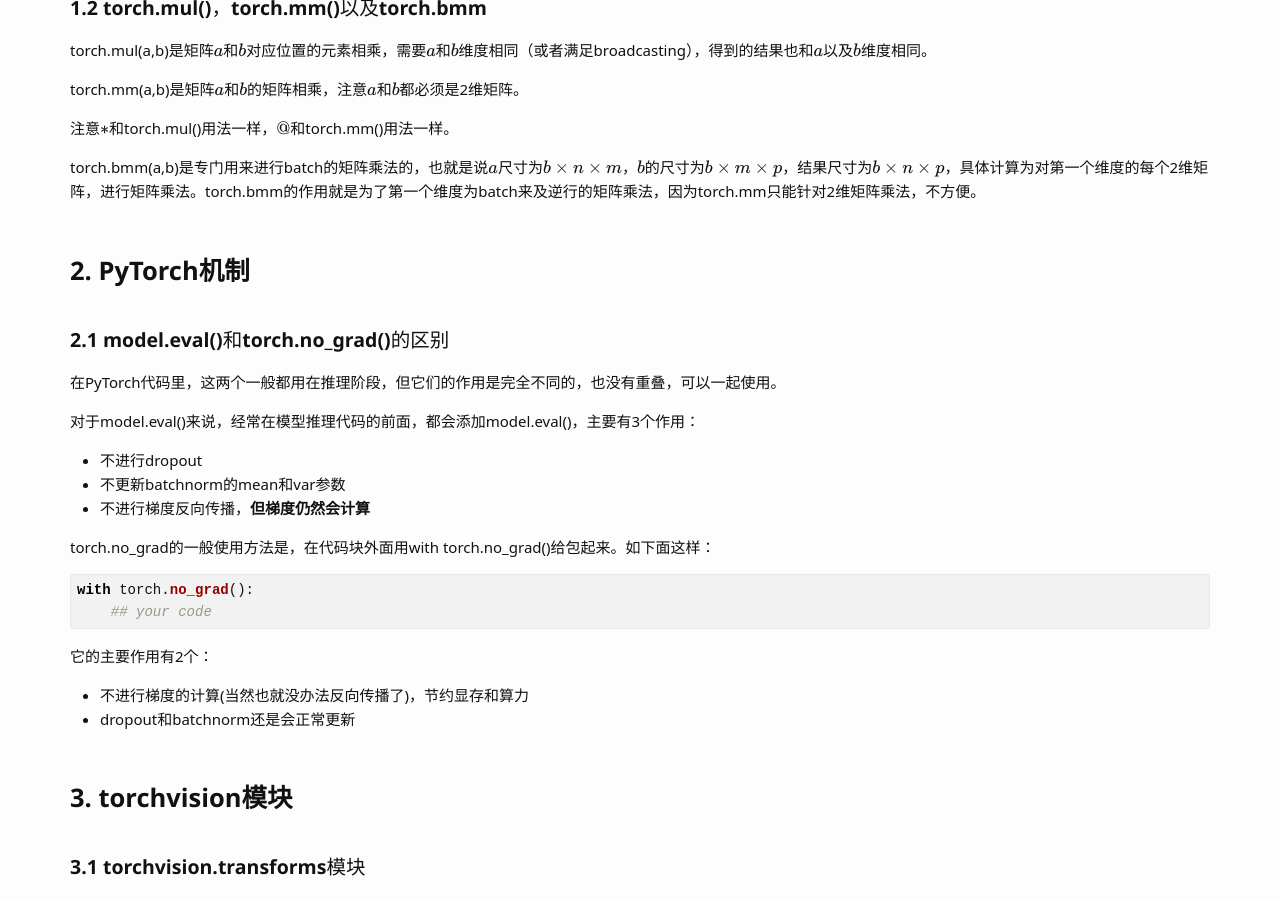
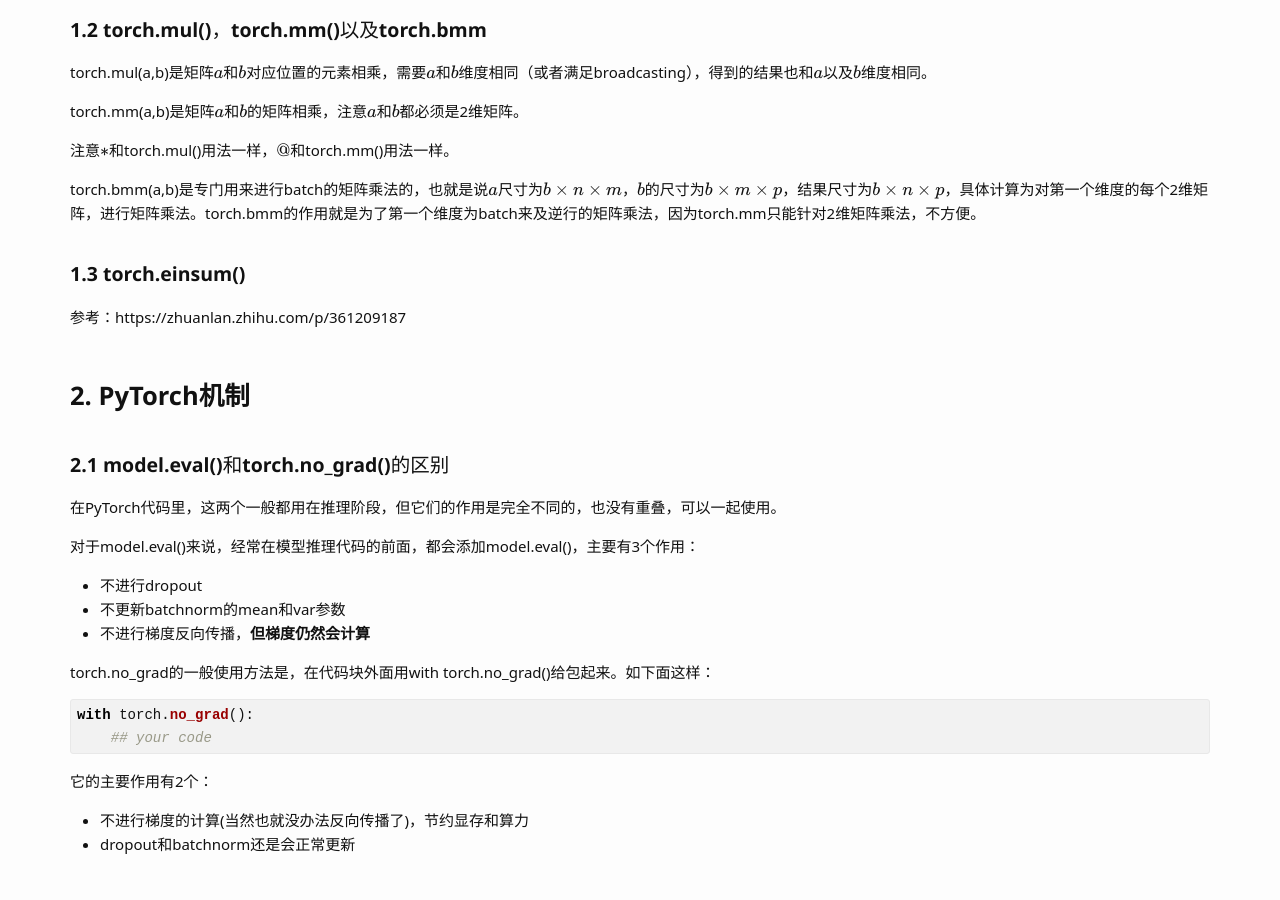
Before and after one commit to Wei-kang-Wang/tech-log, a Jekyll site: the page built from _posts/2022-01-01-PyTorch.md, in a window 1280 px wide and 900 px high, scrolled down 25448 px. Built offline with Jekyll 4.4.1, drawn with Linux system fonts in a browser that asks for light colours; some web fonts are replaced; formulas are drawn with MathJax 3; comment, search, counter and statistics services are not loaded.

Commit message:
Update 2022-01-01-PyTorch.md

```diff
--- a/_posts/2022-01-01-PyTorch.md
+++ b/_posts/2022-01-01-PyTorch.md
@@ -1119,6 +1119,11 @@ torch.mm(a,b)是矩阵$$a$$和$$b$$的矩阵相乘，注意$$a$$和$$b$$都必
 torch.bmm(a,b)是专门用来进行batch的矩阵乘法的，也就是说$$a$$尺寸为$$b \times n \times m$$，$$b$$的尺寸为$$b \times m \times p$$，结果尺寸为$$b \times n \times p$$，具体计算为对第一个维度的每个2维矩阵，进行矩阵乘法。torch.bmm的作用就是为了第一个维度为batch来及逆行的矩阵乘法，因为torch.mm只能针对2维矩阵乘法，不方便。
 
 
+### 1.3 torch.einsum()
+
+参考：https://zhuanlan.zhihu.com/p/361209187
+
+
 ## 2. PyTorch机制
 
 ### 2.1 model.eval()和torch.no_grad()的区别
```
